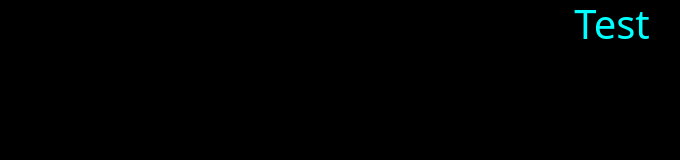
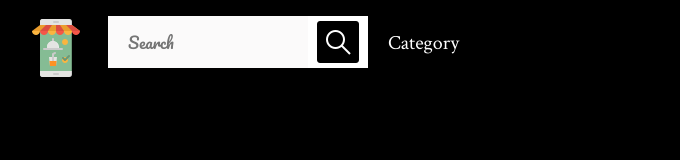
Before and after one commit to timdolan14/Project-1-Team, a plain HTML site: page index.html in a window 1280 px wide. Shown: the whole page, without its empty margins (28-708 px from the left). Drawn offline with nearby package versions, Linux system fonts and the light colour scheme.

Commit message:
added navbar

```diff
--- a/Assets/style.css
+++ b/Assets/style.css
@@ -1,4 +1,77 @@
 * {
     background-color: black;
     color: aqua;
+    margin: 0;
+    padding: 0;
 }
+
+.nav {
+      display: inline;
+}
+
+.nav li {
+    float: left;
+    list-style-type: none;
+    position: relative;
+
+}
+
+.nav li a {
+    font-size: 20px;
+    color: white;
+    display: block;
+    line-height: 55px;
+    padding: 0px 20px ;
+    text-decoration: none;
+    font-family: 'Crimson Text', serif;
+}
+
+/* .nav li a:hover{
+    background-color: rgb(158, 157, 157);
+} */
+
+#search_text{
+    width: 200px;
+    padding: 15px 0 15px 20px;
+    font-size: 16px;
+    font-family: 'Pacifico', cursive;
+    border: 0 none;
+    height: 52px;
+    margin-right: 0;
+    color: rgb(10, 10, 10);
+    outline: none;
+    background:rgb(251, 250, 250);
+    float:left;
+    box-sizing: border-box;
+}
+
+#search_button {
+    border: 0 none;
+    background: white url(./images/icons8-google-web-search-50.png) center no-repeat;
+    width: 60px;
+    float: left;
+    padding: 0;
+    text-align: center;
+    height: 52px;
+
+}
+
+#option a{
+    border-left: 0 none;
+}
+
+.subnav {
+    visibility: hidden;
+    position: absolute;
+    right: 0;
+}
+.subnav li {
+    float: none;
+}
+
+#options:hover .subnav{
+    visibility: visible;
+    top: 100%;
+    opacity: 1;
+
+}
--- a/index.html
+++ b/index.html
@@ -5,16 +5,33 @@
     <meta http-equiv="X-UA-Compatible" content="IE=edge">
     <meta name="viewport" content="width=device-width, initial-scale=1.0">
     <title>Project 1</title>
+    <link href="https://fonts.googleapis.com/css2?family=Crimson+Text&family=Pacifico&display=swap" rel="stylesheet">
     <link rel="stylesheet" href="https://cdn.jsdelivr.net/npm/bootstrap@5.3.0-alpha3/dist/css/bootstrap.min.css">
     <link rel="stylesheet" href="./Assets/style.css"/>
 </head>
 <body>
-    <header class = "header text-center">
-        <h1>Test</h1>
-    </header>
-    <script src="https://cdn.jsdelivr.net/npm/bootstrap@5.3.0-alpha3/dist/js/bootstrap.bundle.min.js"
-        integrity="sha384-ENjdO4Dr2bkBIFxQpeoTz1HIcje39Wm4jDKdf19U8gI4ddQ3GYNS7NTKfAdVQSZe" crossorigin="anonymous">
-        </script>
+    <div class="nav">
+    <ul>
+    <li id="logo">
+    <a href="#"><img src="./Assets/images/icons8-food-app-64.png" /></a>
+    </li>
+        <li id="search">
+        <input type="text" name="search_text" id="search_text" placeholder="Search"/>
+        <input type="button" name="search_button" id="search_button"></a>
+        </li>
+         <li id="options">
+            <a href="#">Category</a>
+            <ul class="subnav">
+            <li><a href="#">Restaurants</a></li>
+            <li><a href="#">Recipes</a></li>
+         </li>
+    </ul>
+
+
+
+
+    <script src="https://cdn.jsdelivr.net/npm/bootstrap@5.3.0-alpha3/dist/js/bootstrap.bundle.min.js">
+    </script>
     <script src="./Assets/script.js"></script>
 </body>
 
```
Also changed, not shown: Assets/images/icons8-food-app-64.png (added), Assets/images/icons8-google-web-search-50.png (added).
